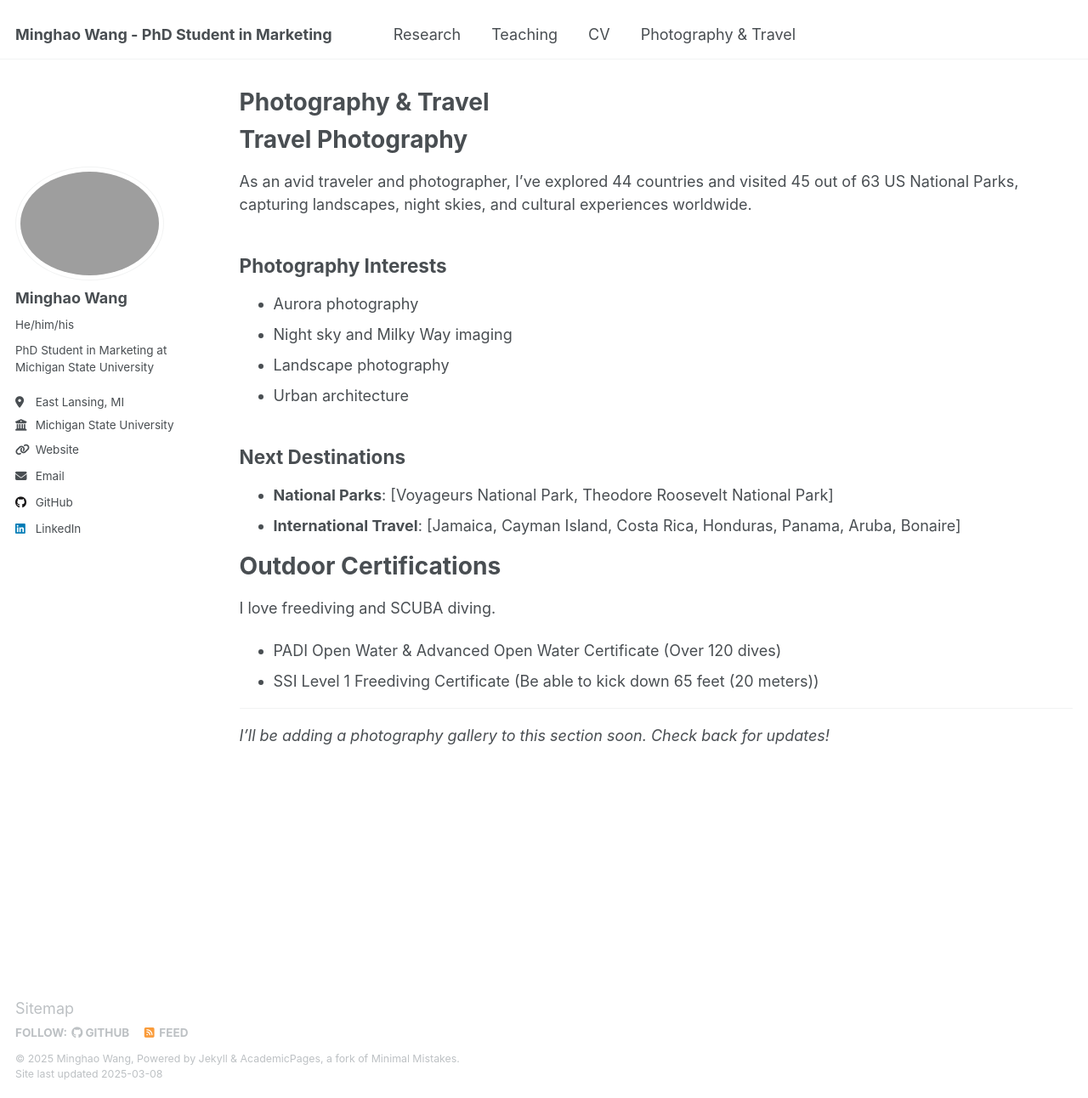
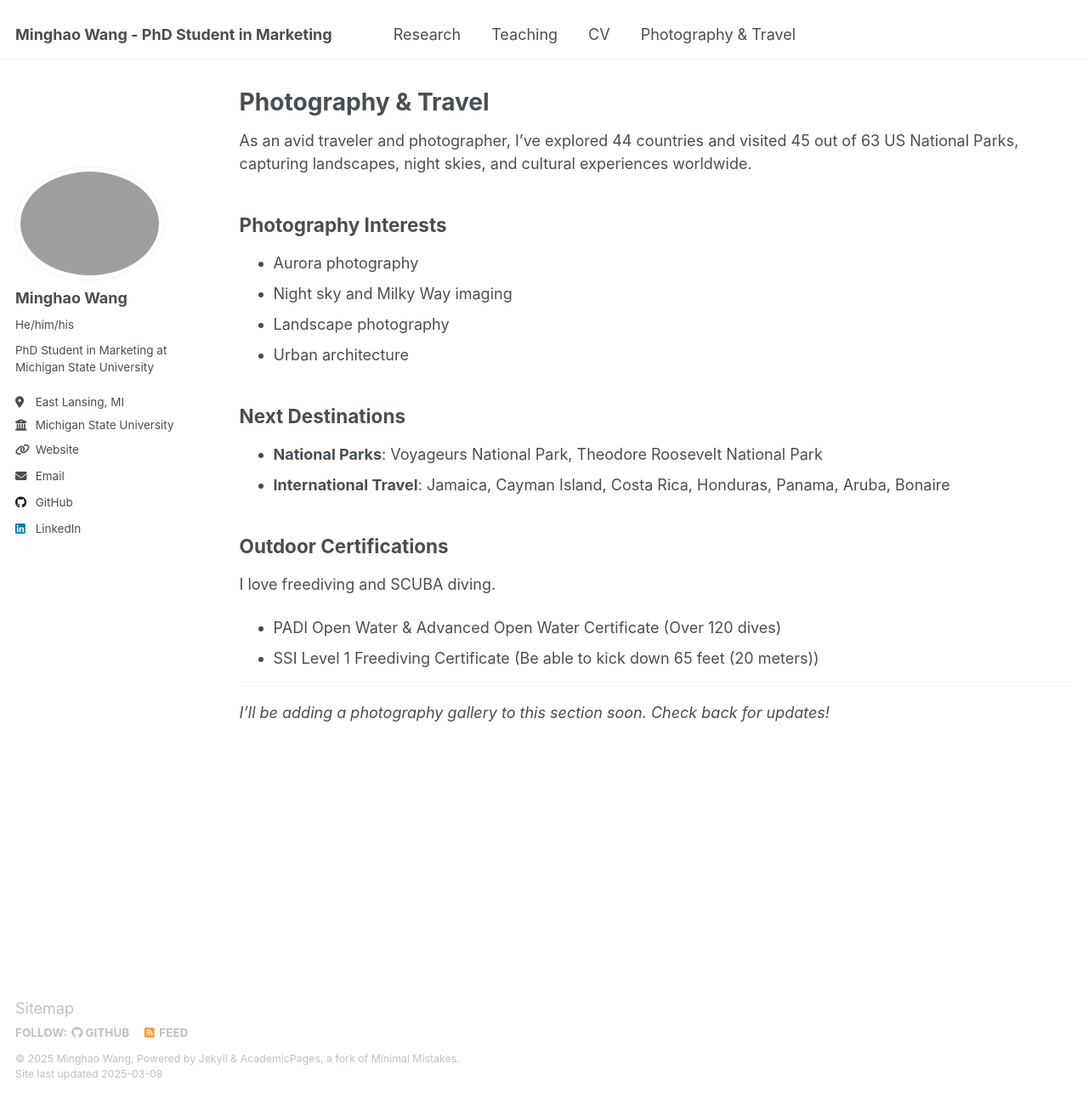
Before and after one commit to minghaowang-research/minghaowang-research.github.io, a Jekyll site: the page built from _pages/travel.md, in a window 1280 px wide and 1292 px high. Shown: the whole window at 85% size. Built offline with Jekyll 4.4.1, drawn with Linux system fonts in a browser that asks for light colours.

Commit message:
Update travel.md

```diff
--- a/_pages/travel.md
+++ b/_pages/travel.md
@@ -7,7 +7,6 @@ author_profile: true
 
 {% include base_path %}
 
-# Travel Photography
 As an avid traveler and photographer, I've explored 44 countries and visited 45 out of 63 US National Parks, capturing landscapes, night skies, and cultural experiences worldwide.
 
 ## Photography Interests
@@ -17,10 +16,10 @@ As an avid traveler and photographer, I've explored 44 countries and visited 45
 * Urban architecture
 
 ## Next Destinations
-* **National Parks**: [Voyageurs National Park, Theodore Roosevelt National Park]
-* **International Travel**: [Jamaica, Cayman Island, Costa Rica, Honduras, Panama, Aruba, Bonaire]
+* **National Parks**: Voyageurs National Park, Theodore Roosevelt National Park
+* **International Travel**: Jamaica, Cayman Island, Costa Rica, Honduras, Panama, Aruba, Bonaire
 
-# Outdoor Certifications
+## Outdoor Certifications
 I love freediving and SCUBA diving.
 * PADI Open Water & Advanced Open Water Certificate (Over 120 dives)
 * SSI Level 1 Freediving Certificate (Be able to kick down 65 feet (20 meters))
```
